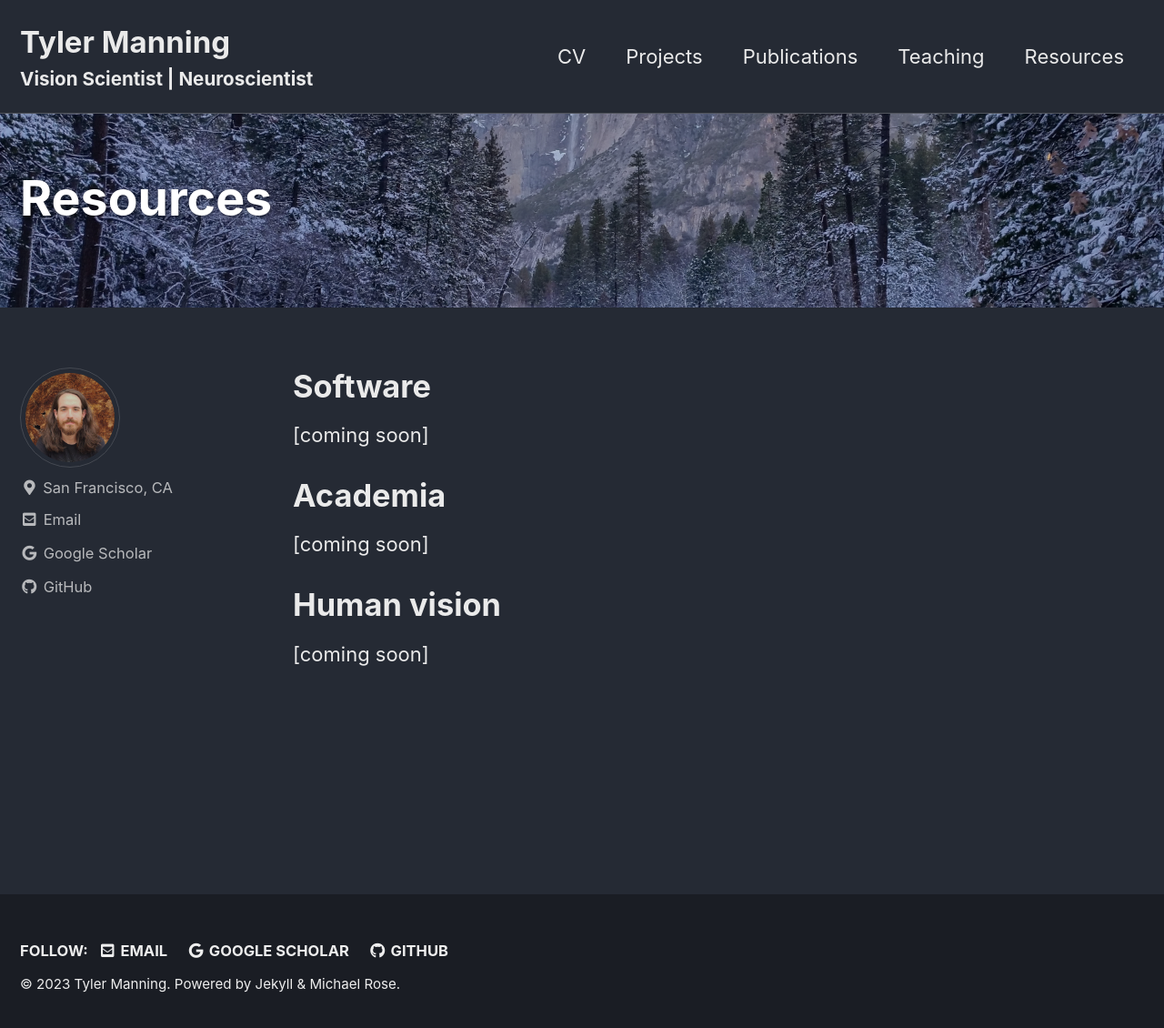
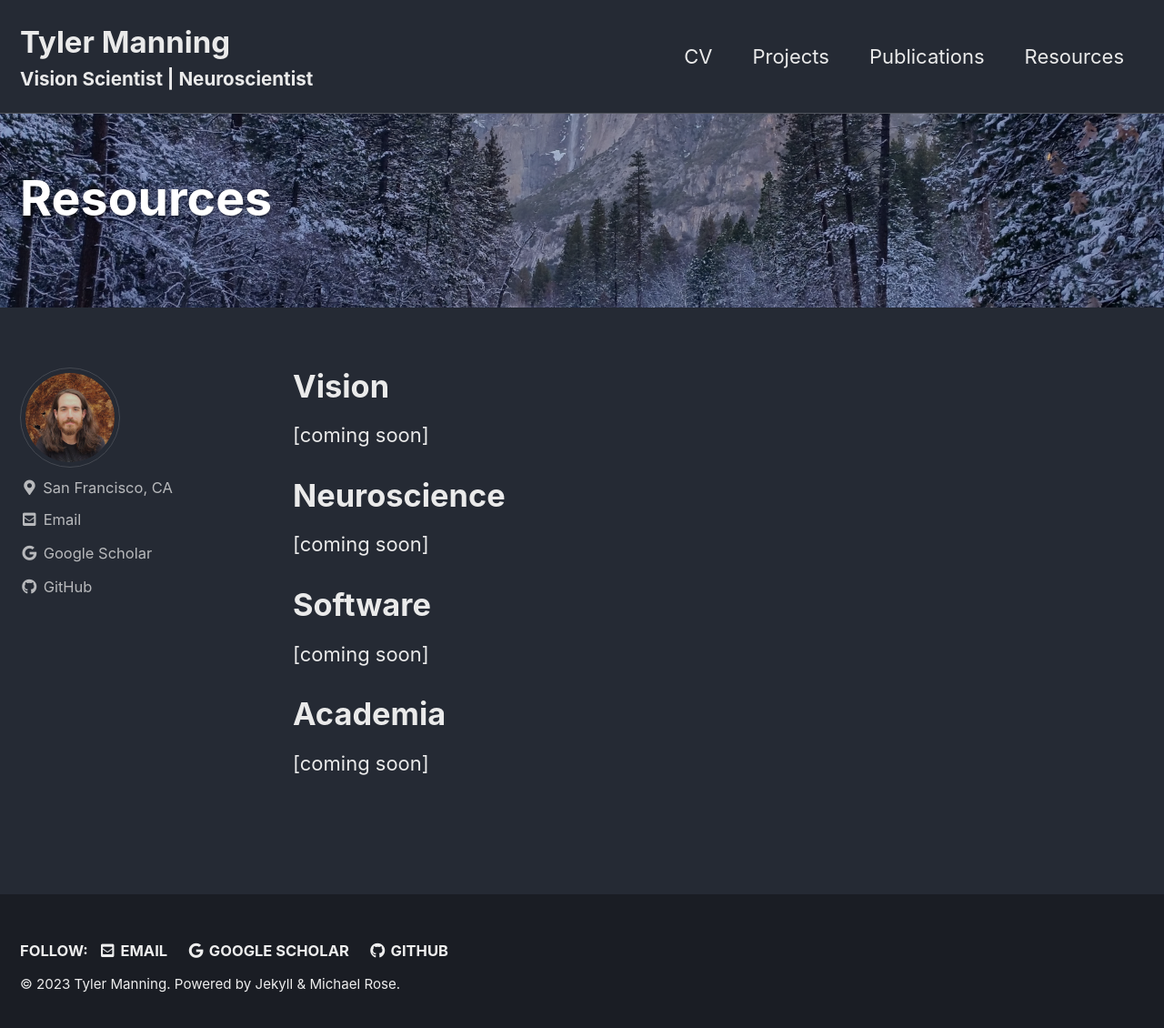
Before and after one commit to tsmanning/tsmanning.github.io, a Jekyll site: the page built from _pages/resources.md, in a window 1280 px wide and 1138 px high. Shown: the top 1130 px of the window at 91% size. Built offline with Jekyll 4.4.1, drawn with Linux system fonts in a browser that asks for light colours; cached includes are drawn as plain includes.

Commit message:
new page

```diff
--- a/_data/navigation.yml
+++ b/_data/navigation.yml
@@ -7,7 +7,5 @@ main:
     url: /projects
   - title: "Publications"
     url: /publications
-  - title: "Teaching"
-    url: /teaching
   - title: "Resources"
     url: /resources
--- a/_pages/resources.md
+++ b/_pages/resources.md
@@ -8,11 +8,14 @@ header:
   overlay_image: /assets/images/yosemiteValley2015.jpg
 ---
 
+# Vision
+[coming soon]
+
+# Neuroscience
+[coming soon]
+
 # Software
 [coming soon]
 
 # Academia
 [coming soon]
-
-# Human vision
-[coming soon]
```
Also changed, not shown: 1 other file.
